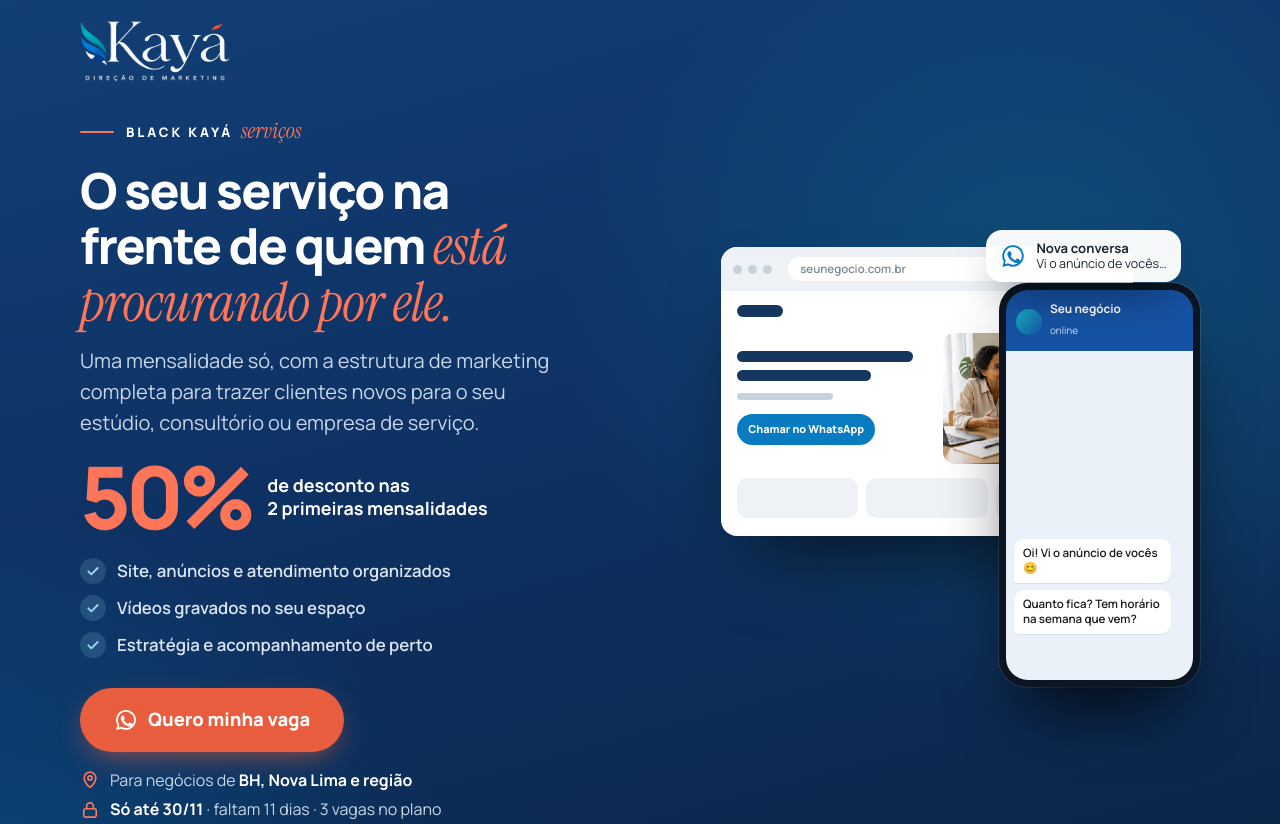
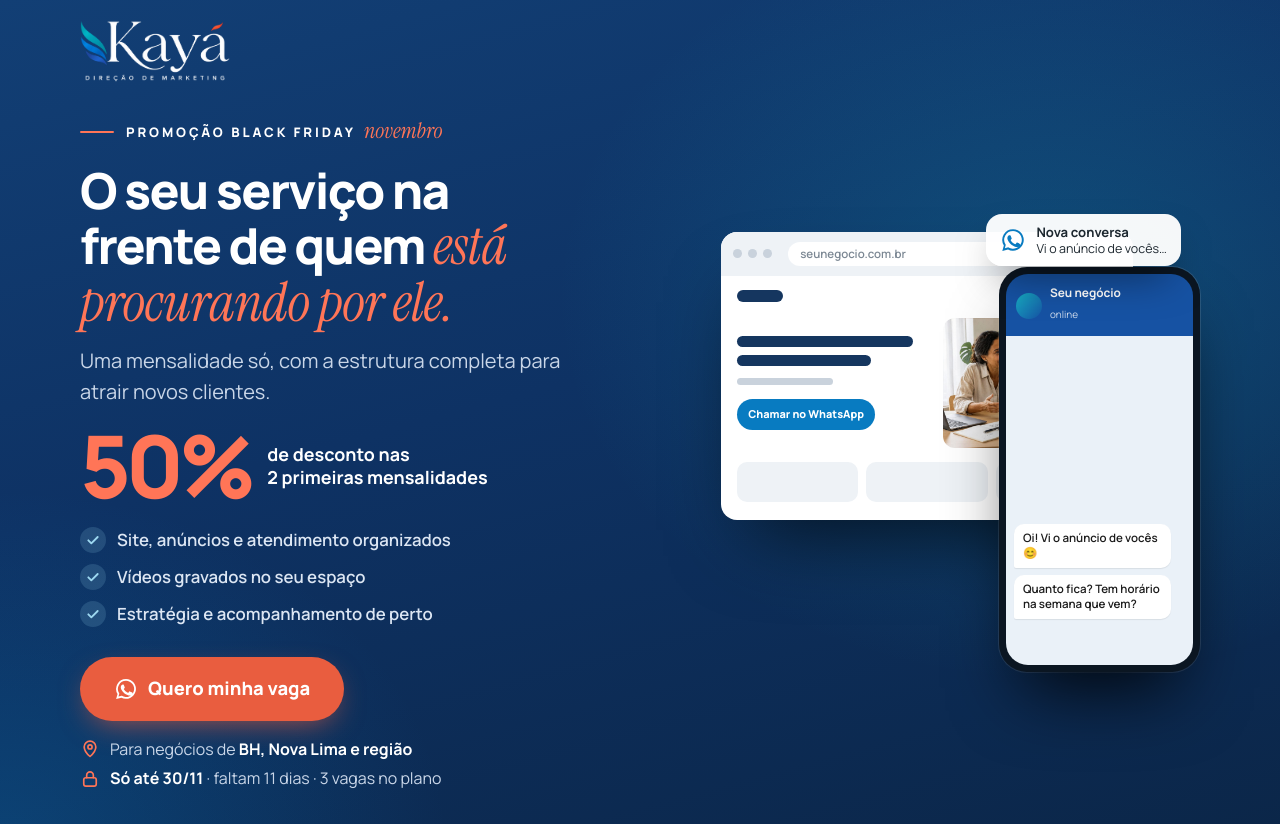
Before and after one commit to pedrozajden/kaya-propostas, a plain HTML site: page servicos/index.html in a window 1280 px wide. Shown: the top 824 px of the page. Drawn offline with nearby package versions, Linux system fonts and the light colour scheme; animation ran at ten frames a second.

Commit message:
Logo corrigido e rótulo de Black Friday nas páginas de serviços e clínicas
- logo claro com a terceira asa refeita (estava com manchas brancas)
- rótulo do topo: "Promoção Black Friday novembro"
- serviços: subtítulo mais curto, sem citar tipos de negócio

Co-Authored-By: Claude Opus 5.5 <noreply@anthropic.com>
Claude-Session: https://claude.ai/code/session_01TxiAMdEfHzLKSia6MzjAxe

```diff
--- a/servicos/index.html
+++ b/servicos/index.html
@@ -4,7 +4,7 @@
 <meta charset="utf-8">
 <meta name="viewport" content="width=device-width, initial-scale=1, viewport-fit=cover">
 <title>Kayá · Mais clientes para quem presta serviço</title>
-<meta name="description" content="Estrutura de marketing completa para estúdios, consultórios e empresas de serviço encontrarem clientes novos. 50% nas 2 primeiras mensalidades, até 30/11. BH, Nova Lima e região.">
+<meta name="description" content="Estrutura de marketing completa para atrair novos clientes. 50% nas 2 primeiras mensalidades, até 30/11. BH, Nova Lima e região.">
 <meta name="robots" content="noindex, nofollow">
 <meta name="theme-color" content="#0E3264">
 <meta property="og:title" content="Kayá para serviços · até 30/11">
@@ -24,6 +24,7 @@
 .ns-img{background:url(/servicos/img/servicos.jpg) 50% 40%/cover,#cfd8e0}
 .ms-hero{background:linear-gradient(90deg,rgba(11,38,72,.85) 0%,rgba(11,38,72,.4) 70%,transparent),url(/servicos/img/servicos.jpg) 50% 40%/cover}
 .ms-prods .mp i::before,.ms-prods .mp i::after{display:none}
+@media (max-width:480px){.rotulo-black{letter-spacing:.12em;font-size:.74rem;gap:10px}.rotulo-black::before{width:24px}.rotulo-black em{font-size:1.2rem}}
 </style>
 <script>window.PAGINA={"um": "cliente novo", "varios": "clientes novos", "msg": {"geral": "Oi, Pedro! Vi a página da Kayá para serviços e quero garantir minha vaga.", "plano": "Oi, Pedro! Vi a página da Kayá para serviços e quero saber do Plano Crescer.", "site": "Oi, Pedro! Vi a página da Kayá para serviços e quero meu site."}};</script>
 <script src="/blackfriday/config.js?v=10"></script>
@@ -61,13 +62,13 @@
 <header class="hero" id="topo">
   <div class="hero-luz" aria-hidden="true"></div>
   <div class="wrap hero-in">
-    <img class="logo" src="/blackfriday/img/logo-kaya-clara.png" alt="Kayá Direção de Marketing" width="756" height="315">
+    <img class="logo" src="/servicos/img/logo-kaya-clara.png" alt="Kayá Direção de Marketing" width="756" height="315">
 
     <div class="hero-grade">
       <div class="h-txt">
-        <p class="rotulo-black sobe" style="--d:.05s">Black Kayá <em>serviços</em></p>
+        <p class="rotulo-black sobe" style="--d:.05s">Promoção Black Friday <em>novembro</em></p>
         <h1 class="hero-h1 sobe" style="--d:.15s">O seu serviço na frente de quem <em>está procurando por ele.</em></h1>
-        <p class="hero-sub sobe" style="--d:.24s">Uma mensalidade só, com a estrutura de marketing completa para trazer clientes novos para o seu estúdio, consultório ou empresa de serviço.</p>
+        <p class="hero-sub sobe" style="--d:.24s">Uma mensalidade só, com a estrutura completa para atrair novos clientes.</p>
 
         <p class="h-oferta sobe" style="--d:.32s"><b>50%</b><span>de desconto nas<br>2 primeiras mensalidades</span></p>
 
@@ -678,7 +679,7 @@
   </div>
 
   <footer class="rodape">
-    <img src="/blackfriday/img/logo-kaya-clara.png" alt="Kayá Direção de Marketing" width="756" height="315" loading="lazy">
+    <img src="/servicos/img/logo-kaya-clara.png" alt="Kayá Direção de Marketing" width="756" height="315" loading="lazy">
     <p>Kayá Direção de Marketing · Pedro Zajden · BH, Nova Lima e região</p>
   </footer>
 </section>
```
Also changed, not shown: clinicas/index.html (+4 -3 lines), servicos/img/logo-kaya-clara.png (added).
